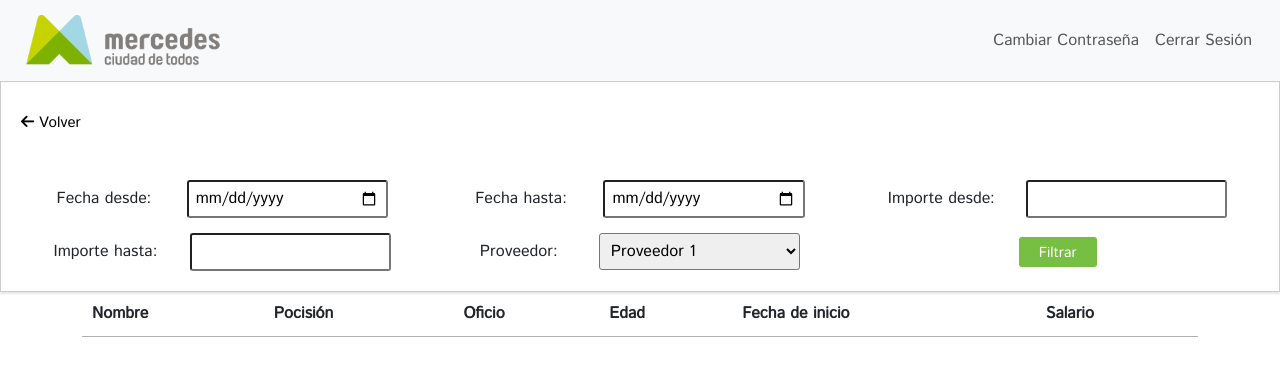
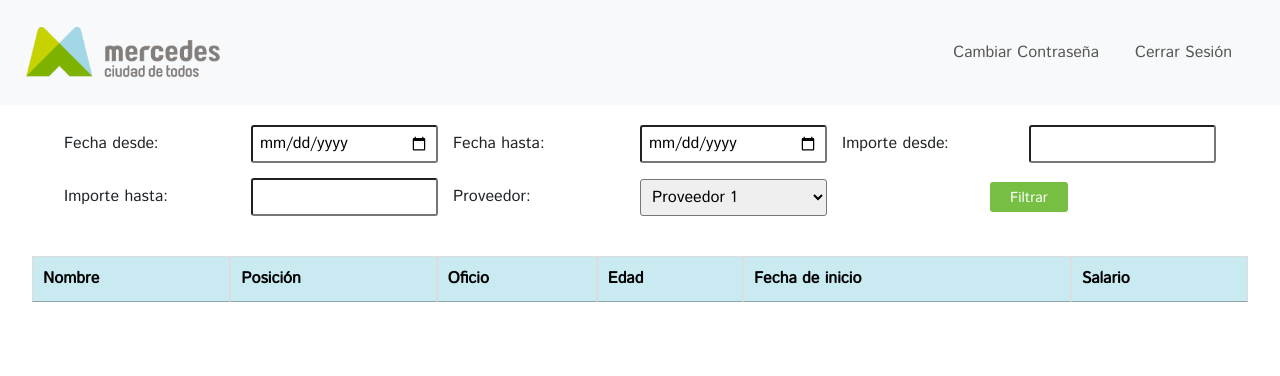
Before and after one commit to Ccangaro747/ordenes-pago-php, a PHP site: page /index.html in a window 1280 px wide. Shown: the top 376 px of the page. Run offline with PHP 8.4, Linux system fonts and the light colour scheme; lists and menus that the app fills with data are empty; some libraries are stand-ins or nearby versions.

Commit message:
estructura adaptada

```diff
--- a/css/style.css
+++ b/css/style.css
@@ -29,87 +29,71 @@ body {
 }
 
 nav {
-  padding: 0 50px;
+  padding: 20px !important;
   width: 100%;
   display: flex;
   justify-content: center;
 }
-nav .navbar-brand {
-  padding-left: 20px;
-}
-nav .navbar-brand img {
+nav img {
   max-height: 55px;
   width: 100%;
 }
 nav .navbar-collapse {
+  display: flex;
   justify-content: flex-end;
 }
-nav #navbarNav {
+nav .navbar-nav {
   padding-right: 20px;
+  text-align: end;
+  gap: 20px;
 }
 
 .dropdown-item i {
   padding: 0 1px;
 }
 
-#contenedor-filtro {
-  padding: 20px;
-  border: 1px solid #ccc;
-  box-shadow: 0 2px 2px rgba(0, 0, 0, 0.1);
-  width: 100%;
-  box-sizing: border-box;
+.container-form {
+  margin: 20px 0;
   display: flex;
-  align-items: flex-end;
-  flex-direction: column;
+  justify-content: center;
 }
-#contenedor-filtro .contenedor-button {
-  width: 100%;
-}
-#contenedor-filtro .contenedor-button button {
-  background-color: white;
-  margin: 5px 0 40px 0;
-  padding: 5px 0;
-  font-size: 15px;
-  border: none;
-}
-
-#filterForm {
+.container-form #filterForm {
   display: grid;
-  grid-template-columns: 1fr 1fr 1fr;
+  grid-template-columns: repeat(auto-fill, minmax(300px, 1fr));
+  gap: 15px;
+  width: 90%;
   flex-wrap: wrap;
   align-items: center;
   justify-items: end;
-  gap: 15px;
-  width: 100%;
 }
-#filterForm label {
+.container-form #filterForm label {
   width: 100%;
   height: 100%;
   display: flex;
   align-items: center;
-  justify-content: space-evenly;
+  justify-content: space-between;
   /* Estilo para centrar el contenido del segundo elemento */
 }
-#filterForm label #endDate-container input {
+.container-form #filterForm label #endDate-container input {
   margin: 0 auto; /* Centrar horizontalmente el input */
   text-align: center; /* Centrar el texto del input horizontalmente */
 }
-#filterForm label #endDate-container select {
+.container-form #filterForm label #endDate-container select {
   width: 100%; /* Ajustar el ancho al 100% para llenar la columna */
   margin: 0 auto; /* Centrar horizontalmente el select */
 }
-#filterForm label input,
-#filterForm label select {
+.container-form #filterForm label input,
+.container-form #filterForm label select {
   width: 50%;
   border-radius: 3px;
   padding: 5px 7px;
 }
-#filterForm #boton-filtrar {
+.container-form #filterForm #boton-filtrar {
   width: 100%;
   display: flex;
   justify-content: space-evenly;
 }
-#filterForm #boton-filtrar button {
+.container-form #filterForm #boton-filtrar button {
   background-color: var(--verde-oscuro);
   border-radius: 3px;
   color: white;
@@ -119,36 +103,36 @@ nav #navbarNav {
   height: 30px;
 }
 
-.tabla-responsiva {
+.container-grilla {
   width: 100%;
   display: flex;
   justify-content: center;
-  padding: 20px 0;
+  margin: 20px 0;
   position: inherit;
   overflow-x: auto;
 }
-.tabla-responsiva table {
-  width: 95%;
+.container-grilla table {
+  width: 95% !important;
   border-collapse: collapse;
 }
-.tabla-responsiva table tr:nth-child(even) {
+.container-grilla table tr:nth-child(even) {
   background-color: #f2f2f2;
 }
-.tabla-responsiva table th {
+.container-grilla table th {
   background-color: rgba(145, 213, 226, 0.5);
   color: black;
 }
-.tabla-responsiva table th:nth-child(6) {
+.container-grilla table th:nth-child(6) {
   min-width: 2px;
 }
-.tabla-responsiva table td button {
+.container-grilla table td button {
   border: none;
   background-color: transparent;
   margin: 0;
   padding: 0;
 }
-.tabla-responsiva table th,
-.tabla-responsiva table td {
+.container-grilla table th,
+.container-grilla table td {
   border: 1px solid #dddddd;
   text-align: center;
   padding: 6px;
@@ -163,9 +147,6 @@ nav #navbarNav {
     grid-template-columns: 1fr;
     justify-items: normal;
     gap: 12px;
-  }
-  #filterForm #endDate-container:nth-child(2) {
-    justify-content: center;
   }
   #filterForm label {
     display: grid;
--- a/index.html
+++ b/index.html
@@ -26,8 +26,20 @@
   <body>
     <nav class="navbar navbar-expand-lg navbar-light bg-light">
         <a class="navbar-brand" href="#">
-        <img src="/imagenes/logomuni.png" alt="Logo Municipalidad">
+          <img src="/imagenes/logomuni.png" alt="Logo Municipalidad" />
         </a>
+        <!-- Botón del menú hamburguesa -->
+        <button
+          class="navbar-toggler"
+          type="button"
+          data-bs-toggle="collapse"
+          data-bs-target="#navbarNav"
+          aria-controls="navbarNav"
+          aria-expanded="false"
+          aria-label="Toggle navigation"
+        >
+          <span class="navbar-toggler-icon"></span>
+        </button>
         <div class="collapse navbar-collapse" id="navbarNav">
           <ul class="navbar-nav ml-auto">
             <li class="nav-item">
@@ -40,11 +52,7 @@
         </div>
       </nav>
 
-    <div id="contenedor-filtro">
-      <div class="contenedor-button">
-        <button id="btn-volver"><i class="fa fa-arrow-left"></i> Volver</button>
-      </div>
-
+    <div class="container-form">
       <form id="filterForm">
         <label for="startDate" id="startDate-container"
           >Fecha desde:
@@ -75,7 +83,7 @@
       </form>
     </div>
 
-    <div class="container">
+    <div class="container-grilla">
       <table
         id="example"
         class="display nowrap dataTable dtr-inline collapsed"
@@ -84,7 +92,7 @@
         <thead>
           <tr>
             <th>Nombre</th>
-            <th>Pocisión</th>
+            <th>Posición</th>
             <th>Oficio</th>
             <th>Edad</th>
             <th>Fecha de inicio</th>
@@ -111,7 +119,6 @@
       crossorigin="anonymous"
     ></script>
 
-
     <!-- DataTables Personalizado -->
     <script src="DataTables/datatables.min.js"></script>
   </body>
--- a/sass/style.scss
+++ b/sass/style.scss
@@ -13,26 +13,25 @@ body {
 }
 
 nav {
-  padding: 0 50px;
+  padding: 20px !important;
   width: 100%;
   display: flex;
   justify-content: center;
-
-  .navbar-brand {
-    padding-left: 20px;
 
   img {
     max-height: 55px;
     width: 100%;
   }
-  }
 
   .navbar-collapse {
+    display: flex;
     justify-content: flex-end;
   }
 
-  #navbarNav {
+  .navbar-nav {
     padding-right: 20px;
+    text-align: end;
+    gap: 20px;
   }
 }
 
@@ -42,44 +41,26 @@ nav {
   }
 }
 
-#contenedor-filtro {
-  padding: 20px;
-  border: 1px solid #ccc;
-  box-shadow: 0 2px 2px rgba(0, 0, 0, 0.1);
-  width: 100%;
-  box-sizing: border-box;
+.container-form {
+  margin: 20px 0;
   display: flex;
-  align-items: flex-end;
-  flex-direction: column;
-
-  .contenedor-button {
-    width: 100%;
-
-    button {
-      background-color: white;
-      margin: 5px 0 40px 0;
-      padding: 5px 0;
-      font-size: 15px;
-      border: none;
-    }
-  }
-}
+  justify-content: center;
 
   #filterForm {
     display: grid;
-  grid-template-columns: 1fr 1fr 1fr;
+    grid-template-columns: repeat(auto-fill, minmax(300px, 1fr));
+    gap: 15px;
+    width: 90%;
     flex-wrap: wrap;
     align-items: center;
     justify-items: end;
-  gap: 15px;
-  width: 100%;
 
     label {
       width: 100%;
       height: 100%;
       display: flex;
       align-items: center;
-    justify-content: space-evenly;
+      justify-content: space-between;
 
       /* Estilo para centrar el contenido del segundo elemento */
       #endDate-container input {
@@ -116,17 +97,18 @@ nav {
       }
     }
   }
+}
 
-.tabla-responsiva {
+.container-grilla {
   width: 100%;
   display: flex;
   justify-content: center;
-  padding: 20px 0;
+  margin: 20px 0;
   position: inherit;
   overflow-x: auto;
 
   table {
-    width: 95%;
+    width: 95% !important;
     border-collapse: collapse;
 
     tr:nth-child(even) {
@@ -170,10 +152,6 @@ nav {
     grid-template-columns: 1fr;
     justify-items: normal;
     gap: 12px;
-
-    #endDate-container:nth-child(2) {
-      justify-content: center;
-    }
 
     label {
       display: grid;
```
Also changed, not shown: 1 other file. Lines whose indentation alone changed are shown as unchanged.
